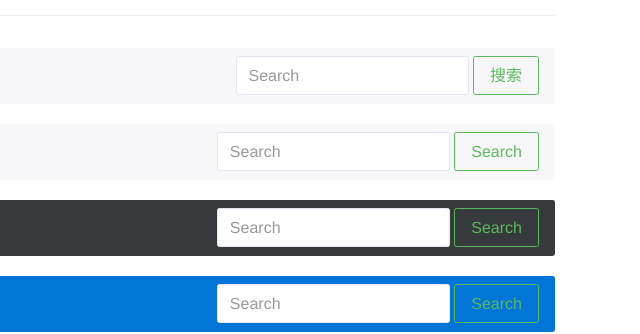
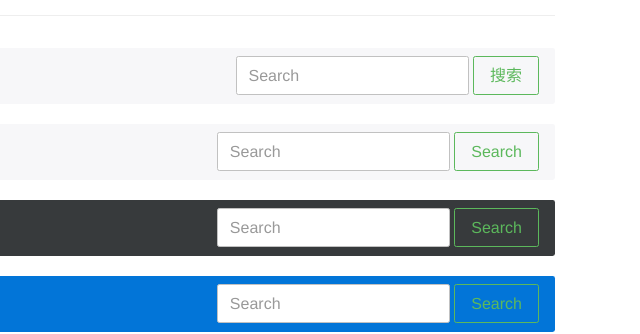
Before and after one commit to overtrue/bootstrap-theme-slim, a website: page index.html in a window 1280 px wide. Shown: the part 482-816 px from the top of the page, 640-1280 px from the left. Drawn offline with nearby package versions, Linux system fonts and the light colour scheme; a script that the page names is missing.

Commit message:
Style update.

```diff
--- /dev/null
+++ b/src/scss/_card.scss
@@ -0,0 +1,7 @@
+//
+// Base styles
+//
+
+.card {
+  box-shadow: $box-shadow;
+}
--- /dev/null
+++ b/src/scss/_modals.scss
@@ -0,0 +1,4 @@
+
+.modal-content {
+    box-shadow: $box-shadow;
+}
--- /dev/null
+++ b/src/scss/_popover.scss
@@ -0,0 +1,8 @@
+.popover {
+    padding:0;
+    box-shadow: $box-shadow-sm;
+}
+
+.popover-title {
+    border:none;
+}
--- a/src/scss/_variables.scss
+++ b/src/scss/_variables.scss
@@ -1,9 +1,14 @@
 // Options
+$enable-flex:               true;
 $enable-transitions:        true !default;
+// $enable-shadows:            true !default;
 
 // Basic
+$box-shadow:                0 1px 4px 0 rgba(0,0,0,0.14);
+$box-shadow-sm:             0 1px 2px 0 rgba(0,0,0,0.1);
+
 $border-radius:             .15rem !default;
-$border-radius-lg:          .25rem !default;
+$border-radius-lg:          .15rem !default;
 $border-radius-sm:          .10rem !default;
 
 // Colors
@@ -25,9 +30,15 @@ $headings-line-height:      $line-height !default;
 $headings-color:            inherit !default;
 
 // Forms
-$input-border-color:        #e1e6f0;
+$input-border-color:        #c1c1c1;
+$input-box-shadow:          none !default;
 
 // Buttons
+$btn-font-weight:           300;
+
+$btn-secondary-border:      $input-border-color;
+$btn-secondary-color:       darken($input-border-color, 30%);
+
 $btn-mint-color:            #fff !default;
 $btn-mint-bg:               $brand-mint !default;
 $btn-mint-border:           $btn-mint-bg !default;
@@ -46,3 +57,14 @@ $btn-dark-border:           $btn-dark-bg !default;
 
 // Labels
 $label-font-weight:         400 !default;
+
+// Modals
+$modal-content-border-color:    rgba(0,0,0,.05) !default;
+$modal-header-border-color:     transparent !default;
+
+// Popovers
+$popover-border-color:          rgba(0,0,0,.05) !default;
+$popover-title-bg:              $popover-border-color !default;
+
+// Cards
+$card-border-color:        rgba(0,0,0,.14) !default;
--- a/src/scss/slim.scss
+++ b/src/scss/slim.scss
@@ -1,16 +1,19 @@
 // base + custom
 @import "variables";
 @import "../../node_modules/bootstrap/scss/bootstrap.scss";
+@import "../../node_modules/bootstrap/scss/bootstrap-flex.scss";
+
+// overrides
+@import "buttons";
+@import "modals";
+@import "card";
+@import "popover";
 
 // slim components
-@import "buttons";
+// TODO
 
 body {
     text-rendering:optimizeLegibility;
     font-smoothing:antialiased;
     font-weight: 300;
 }
-
-.alert-link, .close, .label {
-    font-weight: 400;
-}
```
Also changed, not shown: dist/css/slim-min.css.
